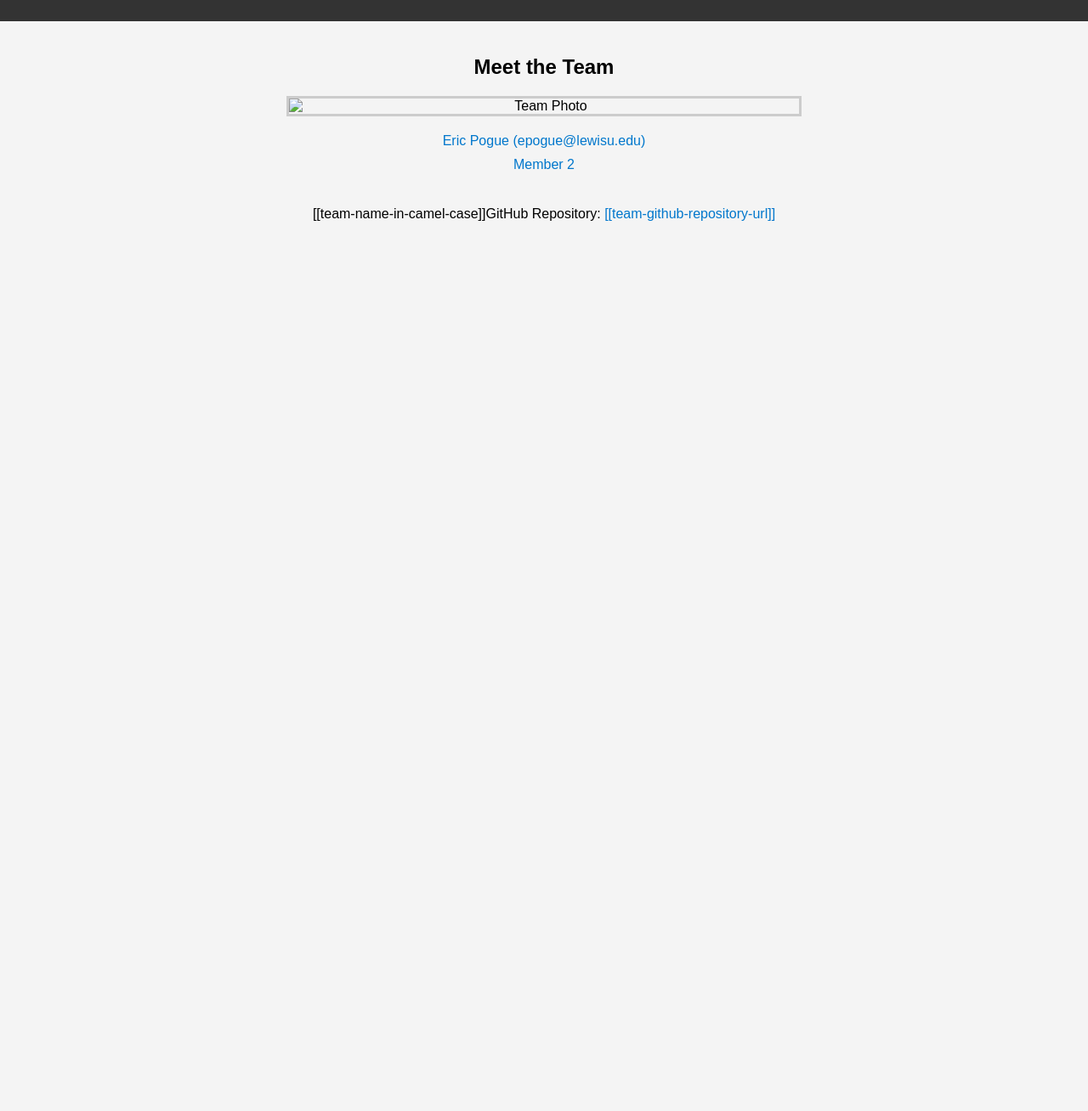
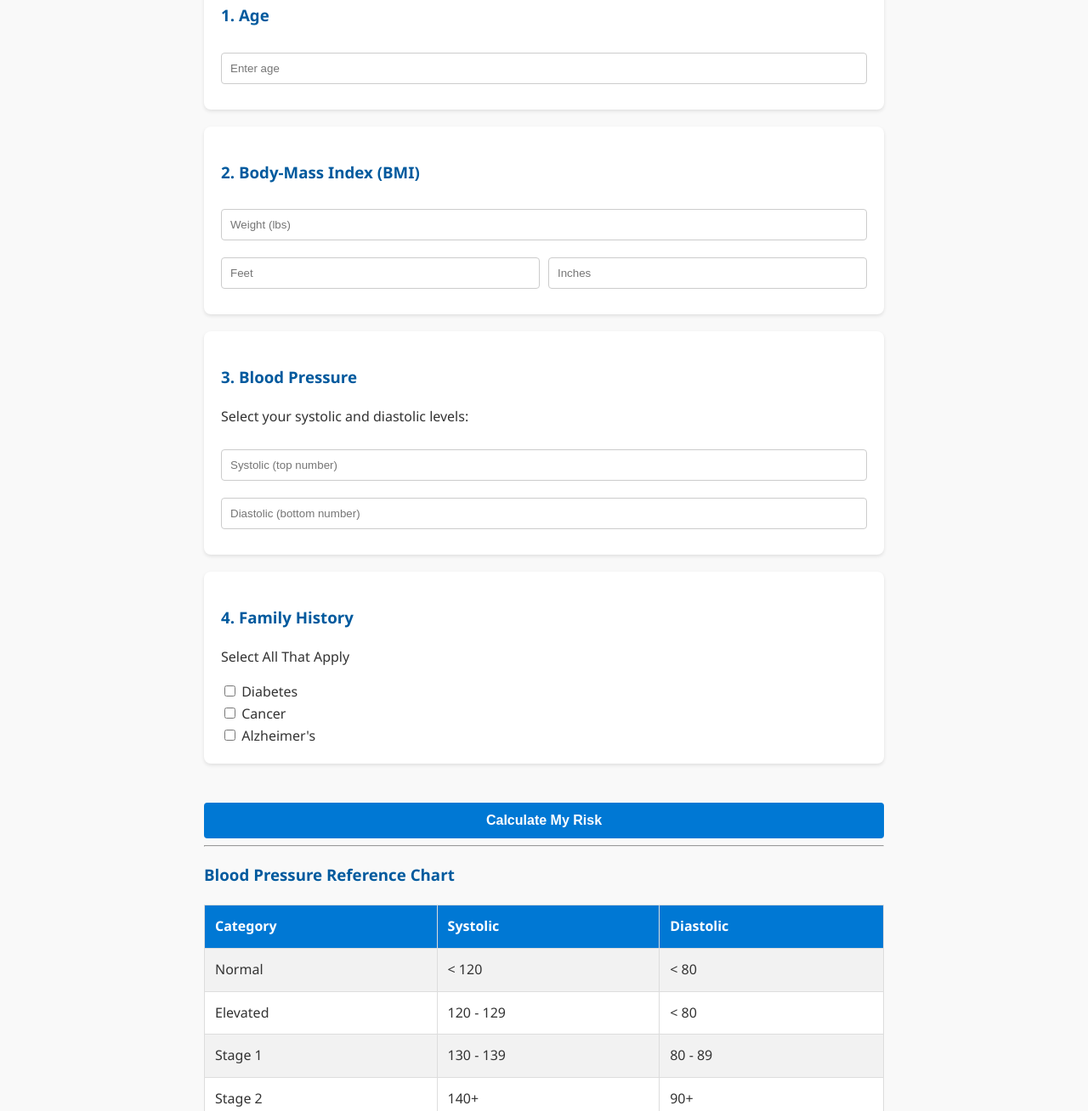
Before and after one commit to coltin14/Health-Insurance-Risk-Calc-Server-backlog, a website: page client/index.html in a window 1280 px wide. Shown: the part 191-1499 px from the top of the page at 85% size. Before the commit the page ends 800 px from the top, so only its background shows below. Drawn offline with Linux system fonts and the light colour scheme.

Commit message:
Tried to do HTMl but some slight errors in final answer

```diff
--- /dev/null
+++ b/client/index.css
@@ -0,0 +1,95 @@
+/* General Page Styling */
+body {
+    font-family: 'Segoe UI', Tahoma, Geneva, Verdana, sans-serif;
+    line-height: 1.6;
+    color: #333;
+    max-width: 800px;
+    margin: 0 auto;
+    padding: 20px;
+    background-color: #f9f9f9;
+}
+
+h1, h2, h3 {
+    color: #005a9e; /* Azure-style blue */
+}
+
+/* Container for sections */
+.section {
+    background: white;
+    padding: 20px;
+    margin-bottom: 20px;
+    border-radius: 8px;
+    box-shadow: 0 2px 4px rgba(0,0,0,0.1);
+}
+
+/* Input Styling */
+input[type="number"], select {
+    padding: 10px;
+    margin: 10px 0;
+    border: 1px solid #ccc;
+    border-radius: 4px;
+    width: 100%;
+    box-sizing: border-box; /* Ensures padding doesn't break width */
+}
+
+/* Height and BP group (puts inputs side-by-side) */
+.height-group, .bp-group {
+    display: flex;
+    gap: 10px;
+}
+
+/* Button Styling */
+button {
+    background-color: #0078d4;
+    color: white;
+    padding: 12px 24px;
+    border: none;
+    border-radius: 4px;
+    cursor: pointer;
+    font-size: 16px;
+    font-weight: bold;
+    width: 100%;
+    transition: background 0.3s;
+}
+
+button:hover {
+    background-color: #005a9e;
+}
+
+/* Blood Pressure Table Styling */
+table {
+    width: 100%;
+    border-collapse: collapse;
+    margin-top: 20px;
+    background: white;
+}
+
+th, td {
+    border: 1px solid #ddd;
+    padding: 12px;
+    text-align: left;
+}
+
+th {
+    background-color: #0078d4;
+    color: white;
+}
+
+tr:nth-child(even) {
+    background-color: #f2f2f2;
+}
+
+/* Results Display Box */
+#resultDisplay {
+    background-color: #e1f5fe;
+    border-left: 5px solid #0078d4;
+    padding: 20px;
+    margin-top: 30px;
+    border-radius: 4px;
+}
+
+#finalRisk {
+    font-size: 24px;
+    font-weight: bold;
+    margin-top: 10px;
+}
--- a/client/index.html
+++ b/client/index.html
@@ -1,77 +1,127 @@
 <!DOCTYPE html>
 <html lang="en">
 <head>
-  <meta charset="UTF-8">
-  <meta name="viewport" content="width=device-width, initial-scale=1.0">
-  <title>Our Team</title>
-  <style>
-    body {
-      font-family: Arial, sans-serif;
-      text-align: center;
-      background-color: #f4f4f4;
-      margin: 0;
-      padding: 0;
-    }
-    header {
-      background-color: #333;
-      color: white;
-      padding: 20px 0;
-    }
-    main {
-      padding: 20px;
-    }
-    .team-photo {
-      width: 80%;
-      max-width: 600px;
-      margin: 20px auto;
-      display: block;
-      border: 3px solid #ccc;
-    }
-    ul {
-      list-style-type: none;
-      padding: 0;
-    }
-    li {
-      margin: 10px 0;
-    }
-    a {
-      color: #0077cc;
-      text-decoration: none;
-    }
-    a:hover {
-      text-decoration: underline;
-    }
-    section {
-      margin-top: 40px;
-    }
-  </style>
-</head>
+    <meta charset="UTF-8">
+    <title>Health Insurance Risk Calculator</title>
+    <link rel="stylesheet" href="index.css"> </head>
 <body>
-  <header>
-    <h2>*** Your team should replace this entirely with something uniquely your own ***</h2>
-    <h1>Welcome to Our Starter Scrum Team Page</h1>
-    <h2>Generate by ChatGPT (with a little help from Eric)</h2>
-  </header>
-  <main>
-    <h2>Meet the Team</h2>
-    <!-- Replace with your own image and map coordinates -->
-    <img src="team-photo.jpg" usemap="#teammap" alt="Team Photo" class="team-photo">
 
-    <map name="teammap">
-      <area shape="rect" coords="49,50,150,150" href="https://github.com/EricJPogue" alt="Eric Pogue">
-      <area shape="rect" coords="160,50,260,150" href="member2.html" alt="Member 2">
-      <!-- Add more areas per team member -->
-    </map>
+    <h1>Health Insurance Risk Assessment</h1>
+    <p>Follow the steps below to calculate your insurance risk category.</p>
 
-    <ul>
-      <li><a href="https://github.com/EricJPogue">Eric Pogue (epogue@lewisu.edu)</a></li>
-      <li><a href="member2.html">Member 2</a></li>
-      <!-- Add more team members -->
-    </ul>
+    <form id="riskForm">
+        <div class="section">
+            <h3>1. Age</h3>
+            <input type="number" id="age" placeholder="Enter age" required min="1" max="120">
+        </div>
 
-    <section id="repository-and-backlogs">
-      <p>[[team-name-in-camel-case]]GitHub Repository: <a href="#">[[team-github-repository-url]]</a></p>
-    </section>
-  </main>
+        <div class="section">
+            <h3>2. Body-Mass Index (BMI)</h3>
+            <input type="number" id="weight" placeholder="Weight (lbs)" required min="1">
+            <div class="height-group">
+                <input type="number" id="feet" placeholder="Feet" required min="1" max="7">
+                <input type="number" id="inches" placeholder="Inches" required min="0" max="11">
+            </div>
+        </div>
+
+        <div class="section">
+            <h3>3. Blood Pressure</h3>
+            <p>Select your systolic and diastolic levels:</p>
+            <input type="number" id="systolic" placeholder="Systolic (top number)" required>
+            <input type="number" id="diastolic" placeholder="Diastolic (bottom number)" required>
+        </div>
+
+        <div class="section">
+            <h3>4. Family History</h3>
+            <p>Select All That Apply</p>
+            <label><input type="checkbox" name="history" value="diabetes"> Diabetes</label><br>
+            <label><input type="checkbox" name="history" value="cancer"> Cancer</label><br>
+            <label><input type="checkbox" name="history" value="Alzheimer"> Alzheimer's</label>
+        </div>
+
+        <br>
+        <button type="button" onclick="calculateRisk()">Calculate My Risk</button>
+    </form>
+
+    <hr>
+
+    <div id="resultDisplay" style="display:none; background: #f4f4f4; padding: 15px;">
+        <h2>Results</h2>
+        <div id="summary"></div>
+        <h3 id="finalRisk" style="color: #d9534f;"></h3>
+        <button onclick="location.reload()">Reset Calculator</button>
+    </div>
+
+    <div class="chart-container">
+        <h3>Blood Pressure Reference Chart</h3>
+        <table border="1" cellpadding="10">
+            <tr style="background:#eee;"><th>Category</th><th>Systolic</th><th>Diastolic</th></tr>
+            <tr><td>Normal</td><td>< 120</td><td>< 80</td></tr>
+            <tr><td>Elevated</td><td>120 - 129</td><td>< 80</td></tr>
+            <tr><td>Stage 1</td><td>130 - 139</td><td>80 - 89</td></tr>
+            <tr><td>Stage 2</td><td>140+</td><td>90+</td></tr>
+            <tr><td>Crisis</td><td>180+</td><td>120+</td></tr>
+        </table>
+    </div>
+
+    <script>
+        const API_BASE = "https://health-insurance-risk-calc-server-backlog-fngae6hphbgcchd8.centralus-01.azurewebsites.net/";
+
+        async function calculateRisk() {
+            // Collect Form Data
+            const age = parseInt(document.getElementById('age').value);
+            const weight = parseFloat(document.getElementById('weight').value);
+            const heightFeet = parseInt(document.getElementById('feet').value);
+            const heightInches = parseInt(document.getElementById('inches').value);
+            const systolic = parseInt(document.getElementById('systolic').value);
+            const diastolic = parseInt(document.getElementById('diastolic').value);
+
+            const history = [];
+            document.querySelectorAll('input[name="history"]:checked').forEach(cb => history.push(cb.value));
+
+            try {
+                //BMI Category
+                const bmiRes = await fetch(`${API_BASE}/bmi`, {
+                    method: 'POST',
+                    headers: {'Content-Type': 'application/json'},
+                    body: JSON.stringify({ weight, heightFeet, heightInches })
+                });
+                const bmiData = await bmiRes.json();
+                console.log("BMI Response:", bmiData);
+
+                //BP Category
+                const bpRes = await fetch(`${API_BASE}/bp`, {
+                    method: 'POST',
+                    headers: {'Content-Type': 'application/json'},
+                    body: JSON.stringify({ systolic, diastolic })
+                });
+                const bpCategory = await bpRes.json();
+                console.log("BP Response:", bpCategory);
+
+                //Final risk level
+                const riskRes = await fetch(`${API_BASE}/risk`, {
+                    method: 'POST',
+                    headers: {'Content-Type': 'application/json'},
+                    body: JSON.stringify({
+                        age: age,
+                        bmiCategory: bmiData.category,
+                        bpCategory: bpCategory,
+                        familyHistory: history
+                    })
+                });
+                const riskData = await riskRes.json();
+                console.log("Risk Response:", riskData);
+
+                //Display Results
+                document.getElementById('resultDisplay').style.display = 'block';
+                document.getElementById('summary').innerHTML = `Age ${age}, BMI ${bmiData.category}, BP ${bpCategory.category}`;
+                document.getElementById('finalRisk').innerText = `Risk Category: ${riskData.riskLevel}`;
+
+            } catch (error) {
+                alert("Error connecting to the server. Check your Azure URL!");
+                console.error(error);
+            }
+        }
+    </script>
 </body>
 </html>
```
Also changed, not shown: index.js (+5 -5 lines), client/main.css (deleted).
